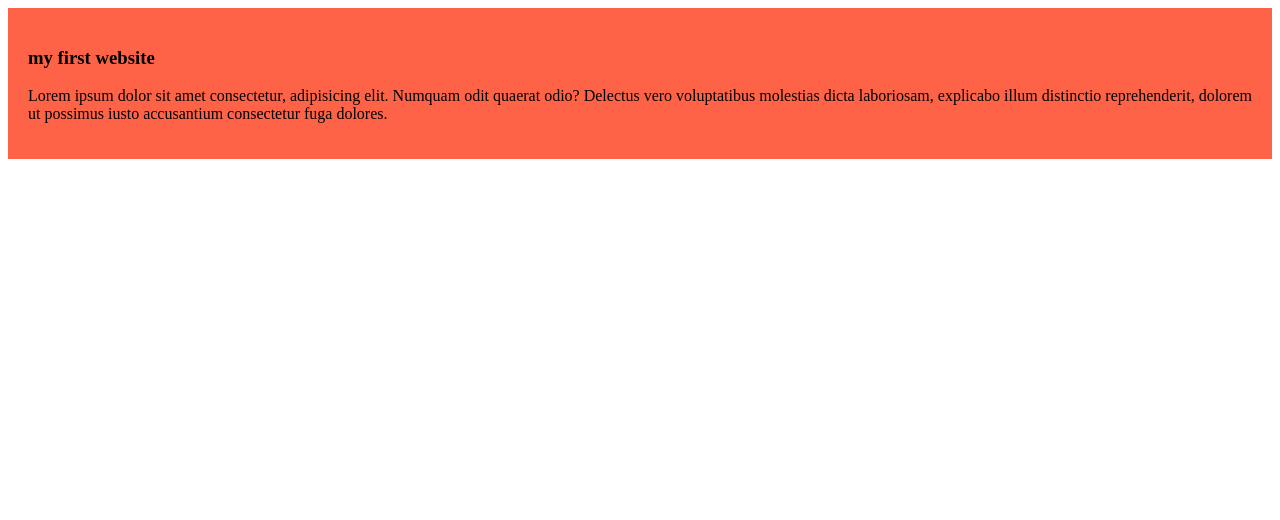
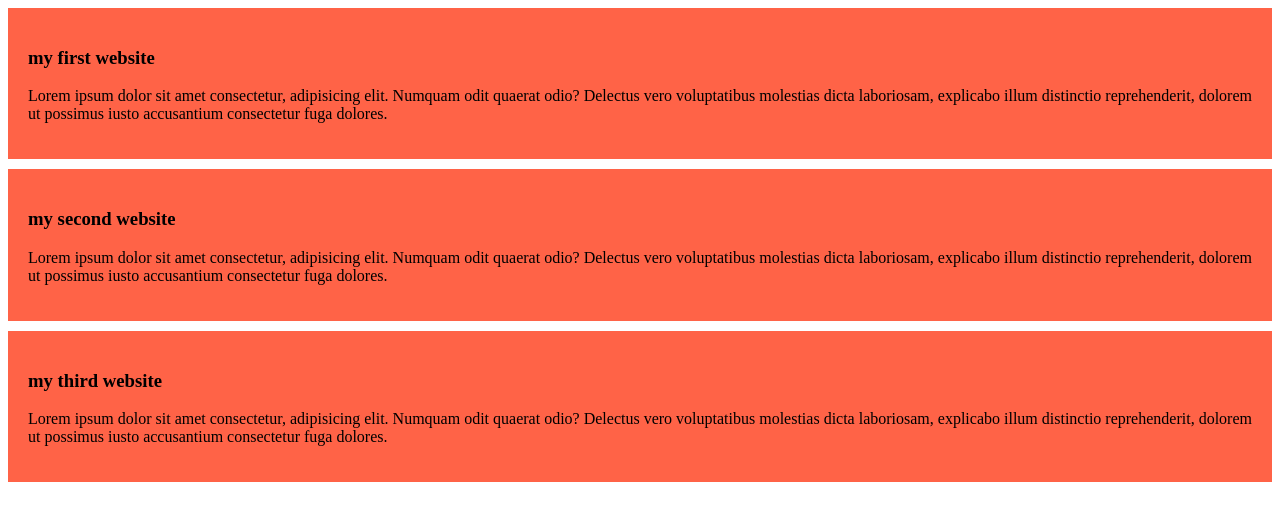
Before and after one commit to Emon122181/my-simply-website, a plain HTML site: page index.html in a window 1280 px wide. Drawn offline with Linux system fonts and the light colour scheme.

Commit message:
added the second and third blog

```diff
--- a/index.html
+++ b/index.html
@@ -11,6 +11,17 @@
         <h3>my first website</h3>
         <p>Lorem ipsum dolor sit amet consectetur, adipisicing elit. Numquam odit quaerat odio? Delectus vero voluptatibus molestias dicta laboriosam, explicabo illum distinctio reprehenderit, dolorem ut possimus iusto accusantium consectetur fuga dolores.</p>
     </div>
+    <body>
+        <div>
+            <h3>my second website</h3>
+            <p>Lorem ipsum dolor sit amet consectetur, adipisicing elit. Numquam odit quaerat odio? Delectus vero voluptatibus molestias dicta laboriosam, explicabo illum distinctio reprehenderit, dolorem ut possimus iusto accusantium consectetur fuga dolores.</p>
+        </div>
+        <body>
+            <div>
+                <h3>my third website</h3>
+                <p>Lorem ipsum dolor sit amet consectetur, adipisicing elit. Numquam odit quaerat odio? Delectus vero voluptatibus molestias dicta laboriosam, explicabo illum distinctio reprehenderit, dolorem ut possimus iusto accusantium consectetur fuga dolores.</p>
+            </div>
+
 
 </body>
 </html>
--- a/styles/blog.css
+++ b/styles/blog.css
@@ -2,4 +2,5 @@ div{
     background-color: tomato;
     padding: 20px;
     margin-top: auto;
+    margin-bottom: 10px;
 }
```
